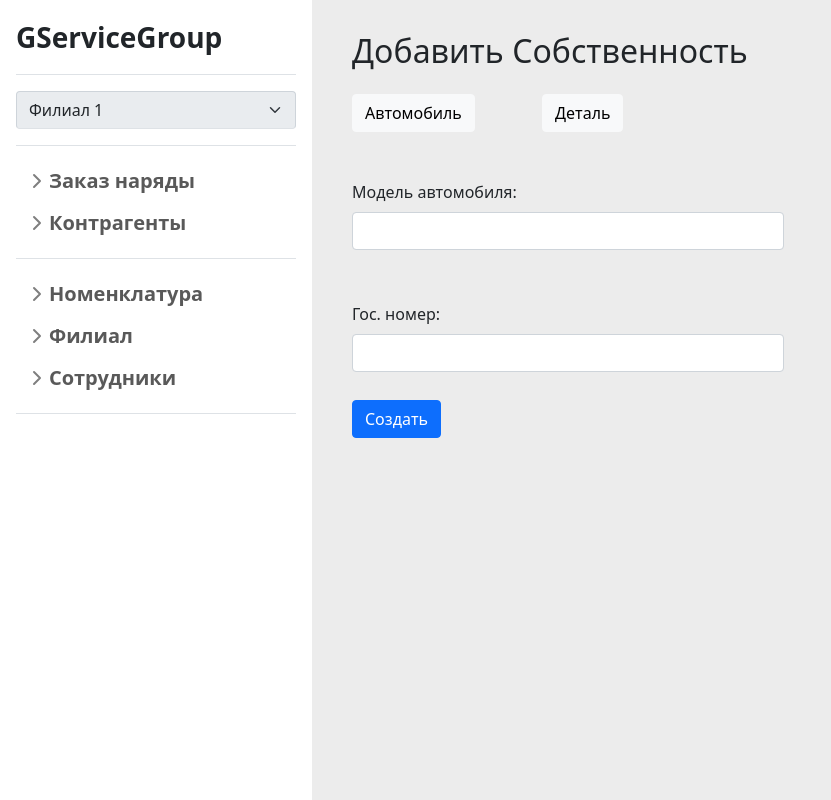
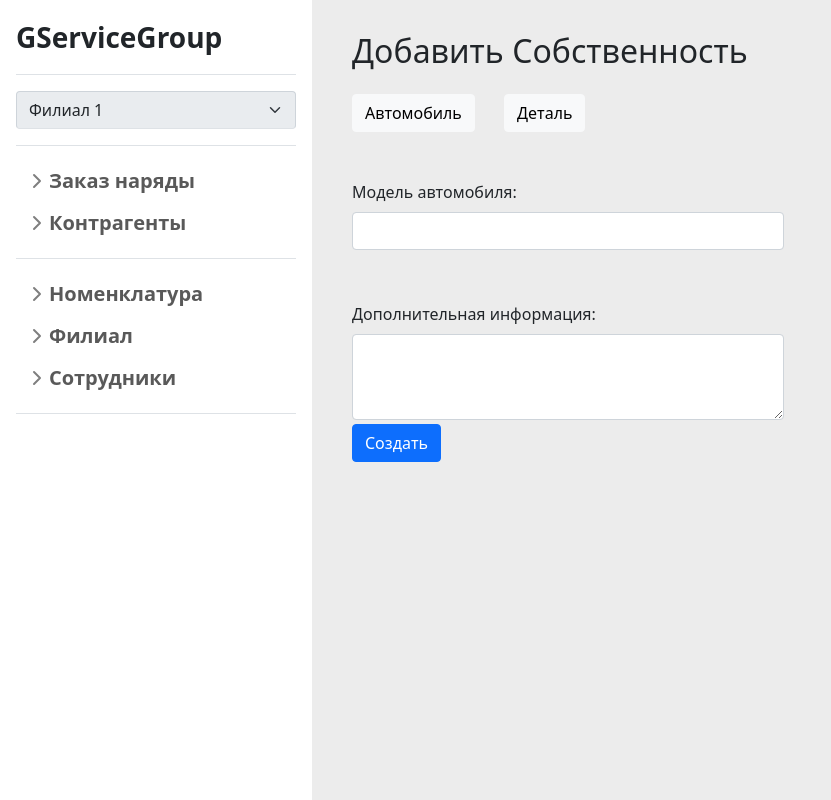
Before and after one commit to NurOrNuLL/ESDP-AP-5-6-TEAM-2, a Django app: page /org/1/tp/1/contractor/1/own/create/ in a window 1280 px wide. Shown: the whole page, without its empty margins (0-831 px from the left). Run offline with Django 4.2, Linux system fonts and the light colour scheme; data comes from the database, SQL or seed files in the repository; parts of the project's set-up code (start-up, migrations or seed data) failed here and were passed over; some libraries are stand-ins or nearby versions.

Commit message:
fix: Изменить модель и форму собственнности
Связано: #298

```diff
--- a/infrastructure/web/own/views.py
+++ b/infrastructure/web/own/views.py
@@ -28,6 +28,10 @@ class OwnCreate(TemplateView):
         form = self.form_class(request.POST)
 
         if form.is_valid():
+            if form.cleaned_data['number']:
+                if ' ' in form.cleaned_data['number']:
+                    clean_number_string = form.cleaned_data['number'].replace(' ', '')
+                    form.cleaned_data['number'] = clean_number_string
             OwnServices.create_own(
                 form.cleaned_data,
                 contractor_id=self.kwargs.get('contrID')
--- a/infrastructure/web/static/js/own/own_create.js
+++ b/infrastructure/web/static/js/own/own_create.js
@@ -1,10 +1,8 @@
 var btnPartForm = document.getElementById('part_form');
 var btnAutoForm = document.getElementById('auto_form');
 var labelOwnName = document.getElementById('own_name_label');
-var labelOwnNumber = document.getElementById('own_number_label');
-var selectAuto = document.getElementById('type_auto');
-var selectPart = document.getElementById('type_part');
 var inputOwnType = document.getElementById('own_is_part');
+var FieldOwnNumber = document.getElementById('number_field');
 
 btnPartForm.addEventListener('click', (e) => {
     e.preventDefault();
@@ -16,8 +14,10 @@ btnPartForm.addEventListener('click', (e) => {
         btnAutoForm.classList.remove('btn-secondary');
         btnAutoForm.classList.add('btn-light');
         labelOwnName.innerText = 'Наименование детали:';
-        labelOwnNumber.innerText = 'Дополнительная информация::';
+        FieldOwnNumber.style.display = "none";
         inputOwnType.value = 'True';
+        localStorage.setItem('picked_part', 'btn-secondary');
+        localStorage.removeItem('picked_auto');
           }
 })
 
@@ -31,7 +31,28 @@ btnAutoForm.addEventListener('click', (e) => {
         btnPartForm.classList.remove('btn-secondary');
         btnPartForm.classList.add('btn-light');
         labelOwnName.innerText = 'Модель автомобиля:';
-        labelOwnNumber.innerText = 'Гос. номер:';
+        FieldOwnNumber.style.display = "block";
         inputOwnType.value = 'False';
+        localStorage.setItem('picked_auto', 'btn-secondary');
+        localStorage.removeItem('picked_part');
     }
 })
+
+function onLoad() {
+    if (localStorage.getItem('picked_auto')) {
+        FieldOwnNumber.style.display = "block";
+    }
+    else {
+        FieldOwnNumber.style.display = "none";
+    }
+    if(localStorage.getItem('picked_part') === 'btn-secondary') {
+            btnPartForm.classList.remove('btn-light');
+            btnPartForm.classList.add('btn-secondary');
+        }
+    else if(localStorage.getItem('picked_auto') === 'btn-secondary') {
+        btnAutoForm.classList.remove('btn-light');
+        btnAutoForm.classList.add('btn-secondary');
+    }
+}
+
+window.addEventListener('load', onLoad);
--- a/infrastructure/web/templates/own/own_create.html
+++ b/infrastructure/web/templates/own/own_create.html
@@ -5,16 +5,14 @@
     <div class="card w-50" style="background-color: transparent !important; border: 0;">
         <div class="card-body">
             <h2 class="mb-4">Добавить Собственность</h2>
-
             <div class="row">
-                <div class="col-md-5">
+                <div class="col-md-4">
                     <button type="submit" id="auto_form" class="btn btn-light"><span id="auto_text">Автомобиль</span></button>
                 </div>
-                <div class="col-md-5">
+                <div class="col-md-4">
                     <button type="submit" id="part_form" class="btn btn-light"><span id="part_text">Деталь</span></button>
                 </div>
             </div>
-
             <br><br>
             {% include 'partials/own/own_form.html' %}
         </div>
--- a/infrastructure/web/templates/partials/own/own_form.html
+++ b/infrastructure/web/templates/partials/own/own_form.html
@@ -2,7 +2,7 @@
     {% csrf_token %}
     <div>
         <label for="own_name" class="form-label" id="own_name_label">Модель автомобиля:</label><br>
-        <input type="text" class="form-control" id="own_name" name="name"><br>
+        <input type="text" class="form-control" id="own_name" name="name" value="{{ form.name.value|default:'' }}"><br>
         <div class="form-text error-red">{{ form.name.errors }}</div>
     </div>
     <div style="display: none">
@@ -10,10 +10,15 @@
         <input type="text" class="form-control" id="own_is_part" name="is_part" value="False"><br>
         <div class="form-text error-red">{{ form.is_part.errors }}</div>
     </div><br>
+    <div id="number_field">
+        <label for="own_number" class="form-label" id="own_number_label">Гос. номер:</label><br>
+        <input type="text" class="form-control" id="own_number" name="number" value="{{ form.number.value|default:'' }}"><br>
+        <div class="form-text error-red">{{ form.number.errors }}</div>
+    </div>
     <div>
-        <label for="own_number" class="form-label" id="own_number_label">Гос. номер:</label><br>
-        <input type="text" class="form-control" id="own_number" name="number"><br>
-        <div class="form-text error-red">{{ form.number.errors }}</div>
+        <label for="own_comment" class="form-label" id="own_number_label">Дополнительная информация:</label><br>
+        <textarea class="form-control" id="own_comment" name="comment" rows="3">{{ form.comment.value|default:'' }}</textarea>
+        <div class="form-text error-red">{{ form.comment.errors }}</div>
     </div>
     <button type="submit" class="btn btn-primary">Создать</button>
 </form>
--- a/models/contractor/models.py
+++ b/models/contractor/models.py
@@ -16,7 +16,8 @@ MY_JSON_FIELD_SCHEMA = {
             'maxLength': 150
         }
     },
-    'required': ['name']
+    'required': ['name'],
+    'additionalProperties': False
 }
 
 
--- a/models/own/models.py
+++ b/models/own/models.py
@@ -12,8 +12,12 @@ class Own(models.Model):
         on_delete=models.PROTECT, null=False, blank=False
     )
     number = models.CharField(
-        max_length=100, null=True, blank=True,
+        max_length=50, null=True, blank=True, unique=True,
         verbose_name='Номер'
+    )
+    comment = models.CharField(
+        max_length=300, null=True, blank=True,
+        verbose_name='Комментарий'
     )
     is_part = models.BooleanField(default=False, verbose_name="Зап.часть")
 
--- a/services/own_services.py
+++ b/services/own_services.py
@@ -8,6 +8,7 @@ class OwnServices:
         return Own.objects.create(
             name=data['name'],
             number=data['number'],
+            comment=data['comment'],
             is_part=data['is_part'],
             contractor=Contractor.objects.get(id=contractor_id)
         )
```
Also changed, not shown: models/own/admin.py (+5 -2 lines).
